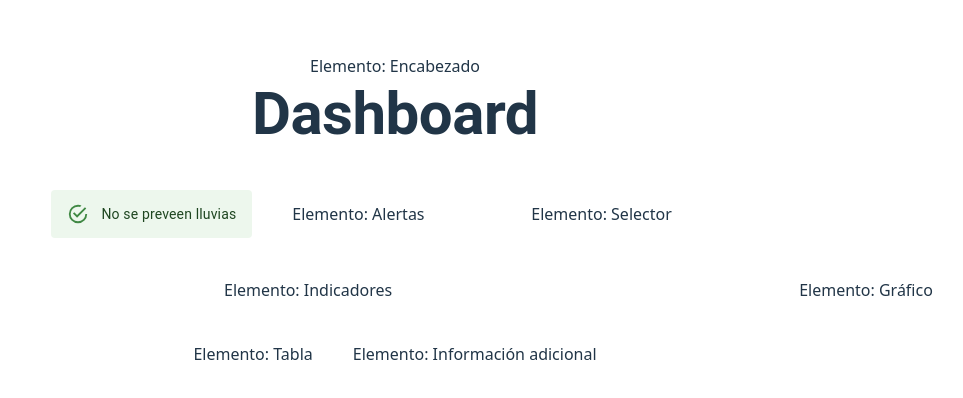
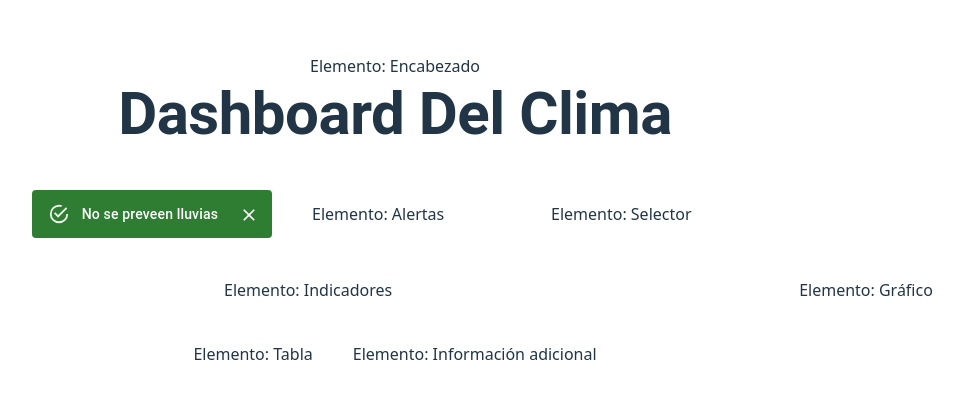
Before and after one commit to JGAndrade03/Dashboard_dawm, a React (Vite) app: page / in a window 1280 px wide. Shown: the part 190-588 px from the top of the page, without its empty margins (245-1208 px from the left). Built offline with nearby package versions, Linux system fonts and the light colour scheme.

Commit message:
"Moneando el MUI alert"

```diff
--- a/src/components/AlertUI.tsx
+++ b/src/components/AlertUI.tsx
@@ -6,6 +6,6 @@ interface AlertConfig {
 
 export default function AlertUI( config:AlertConfig ) {
     return (
-        <Alert variant="standard" severity="success"> {config.description} </Alert>
+        <Alert variant="filled" severity="success" onClose={() => {}}> {config.description} </Alert>
     )
 }
--- a/src/components/HeaderUI.tsx
+++ b/src/components/HeaderUI.tsx
@@ -6,7 +6,7 @@ export default function HeaderUI() {
             variant="h2"
             component="h1"
             sx={{fontWeight: 'bold'}}>
-            Dashboard
+            Dashboard Del Clima
         </Typography>
     )
 }
```
